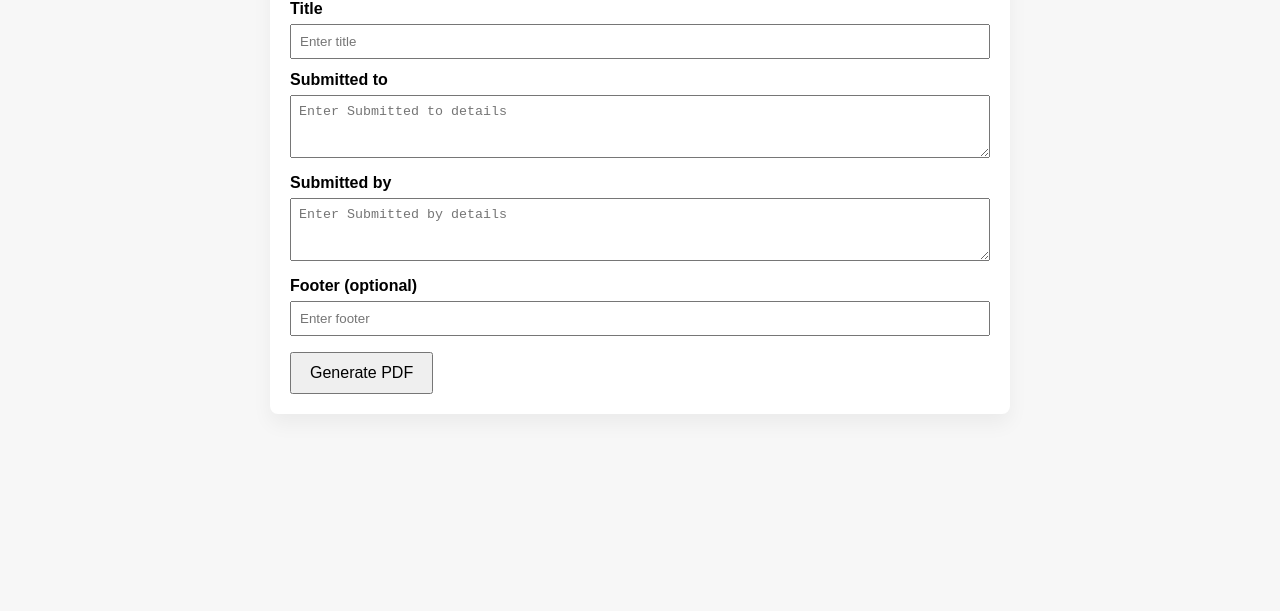
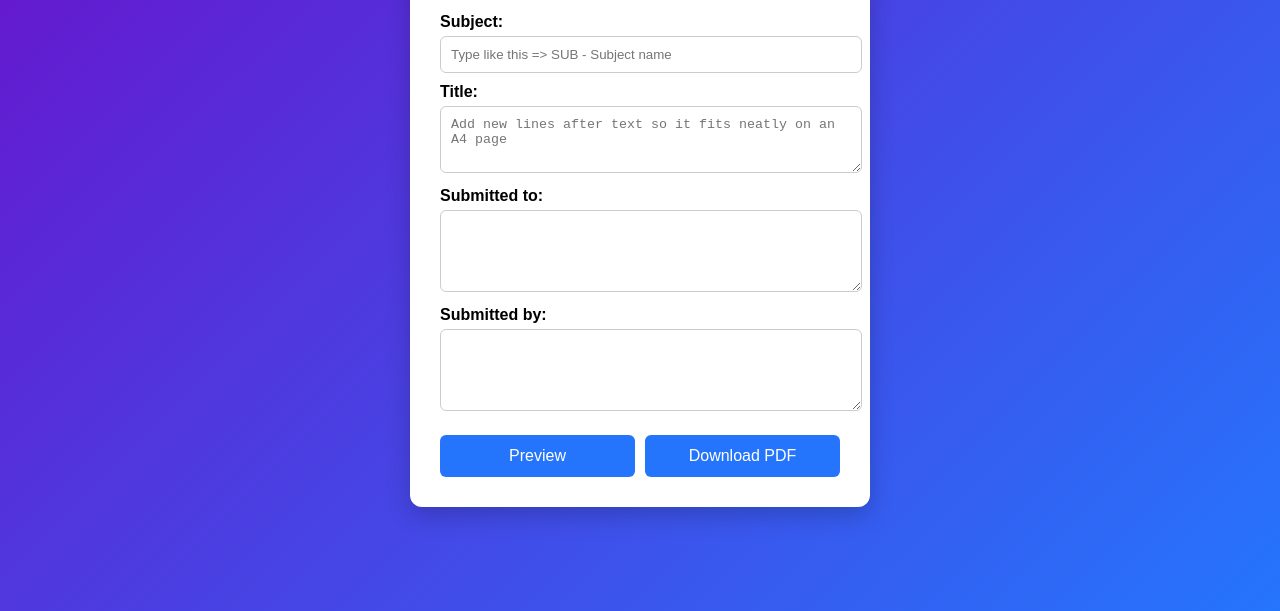
Before and after one commit to sumon2710/front-page-maker, a plain HTML site: page templates/index.html in a window 1280 px wide. Shown: the part 189-800 px from the top of the page. Drawn offline with Linux system fonts and the light colour scheme.

Commit message:
Update index.html

```diff
--- a/templates/index.html
+++ b/templates/index.html
@@ -1,37 +1,61 @@
-<!doctype html>
-<html>
+<!DOCTYPE html>
+<html lang="en">
 <head>
-    <meta charset="utf-8" />
+  <meta charset="UTF-8">
+  <meta name="viewport" content="width=device-width, initial-scale=1.0">
   <title>Front Page Maker</title>
   <style>
-      body { font-family: Arial, sans-serif; margin: 30px; background:#f7f7f7; }
-      .container { max-width:700px; margin:auto; background:white; padding:20px; border-radius:8px; box-shadow:0 10px 20px rgba(0,0,0,0.05); }
-      label { display:block; margin-top:12px; font-weight:600; }
-      input[type=text], textarea { width:100%; padding:8px; margin-top:6px; box-sizing:border-box; }
-      button { margin-top:16px; padding:10px 18px; font-size:16px; cursor:pointer; }
+    body {
+      background: linear-gradient(135deg, #6a11cb, #2575fc);
+      display: flex; justify-content: center; align-items: center;
+      height: 100vh; margin: 0;
+      font-family: Arial, sans-serif;
+    }
+    form {
+      background: #fff;
+      padding: 30px;
+      border-radius: 12px;
+      width: 400px;
+      box-shadow: 0 8px 25px rgba(0,0,0,0.2);
+    }
+    h2 { text-align: center; margin-bottom: 20px; }
+    label { font-weight: bold; display: block; margin-top: 10px; }
+    input, textarea {
+      width: 100%; padding: 10px; margin-top: 5px;
+      border: 1px solid #ccc; border-radius: 6px;
+    }
+    .actions { display: flex; justify-content: space-between; gap: 10px; margin-top: 20px; }
+    button {
+      flex: 1;
+      padding: 12px;
+      background: #2575fc;
+      color: white;
+      border: none;
+      border-radius: 6px;
+      cursor: pointer;
+      font-size: 16px;
+    }
+    button:hover { background: #6a11cb; }
   </style>
 </head>
 <body>
-    <div class="container">
+  <form method="post">
     <h2>Front Page Maker</h2>
-      <form method="post" action="/generate">
-        <label>Subject</label>
-        <input type="text" name="subject" placeholder="Enter subject" required />
+    <label>Subject:</label>
+    <input type="text" name="subject" placeholder="Type like this => SUB - Subject name" />
+    <label>Title:</label>
+    <textarea name="title" rows="3" placeholder="Add new lines after text so it fits neatly on an A4 page" required></textarea>
 
-        <label>Title</label>
-        <input type="text" name="title" placeholder="Enter title" required />
+    <label>Submitted to:</label>
+    <textarea name="submitted_to" rows="4" required></textarea>
 
-        <label>Submitted to</label>
-        <textarea name="submitted_to" rows="3" placeholder="Enter Submitted to details"></textarea>
+    <label>Submitted by:</label>
+    <textarea name="submitted_by" rows="4" required></textarea>
 
-        <label>Submitted by</label>
-        <textarea name="submitted_by" rows="3" placeholder="Enter Submitted by details"></textarea>
-
-        <label>Footer (optional)</label>
-        <input type="text" name="footer" placeholder="Enter footer" />
-
-        <button type="submit">Generate PDF</button>
+    <div class="actions">
+      <button type="submit" formaction="/preview">Preview</button>
+      <button type="submit" formaction="/generate">Download PDF</button>
+    </div>
   </form>
-    </div>
 </body>
 </html>
```
Lines whose indentation alone changed are shown as unchanged.
